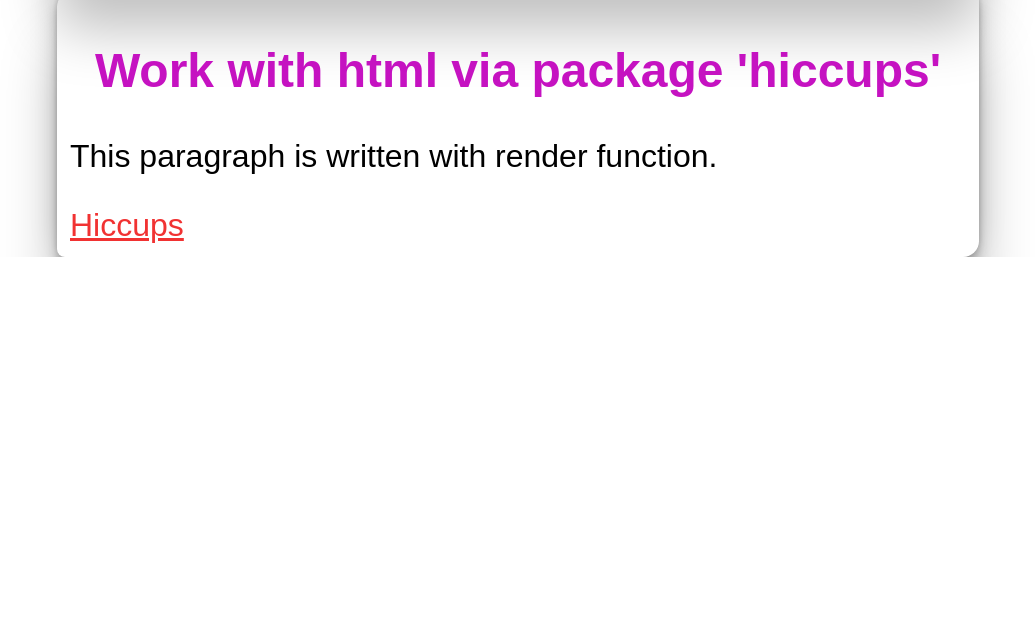
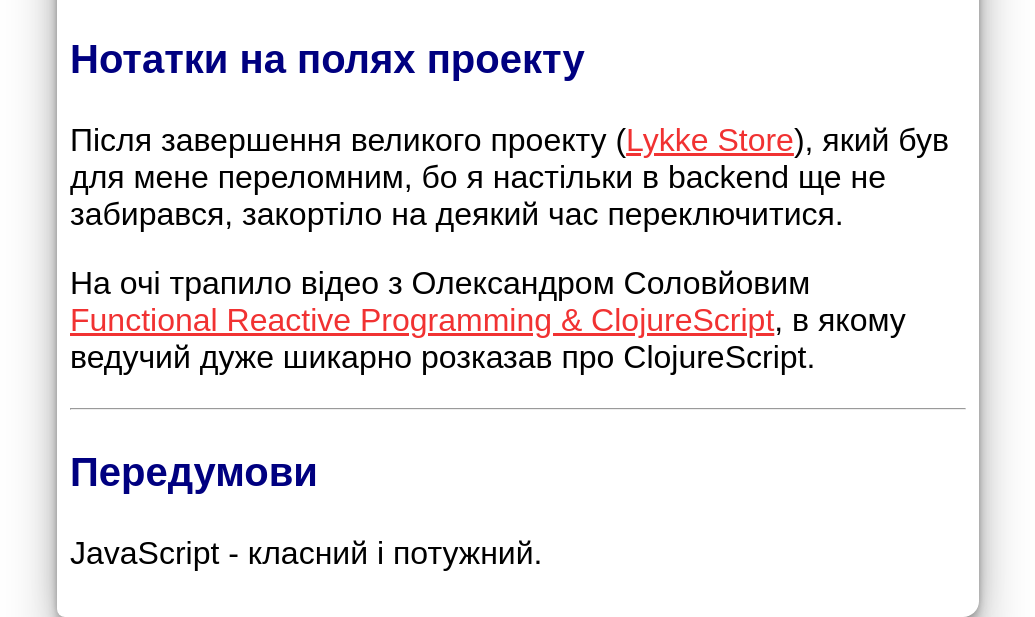
Before and after one commit to MarkAlexI/clojureScriptApp, a website: page index.html in a window 1280 px wide. Shown: the part 760-1377 px from the top of the page, without its empty margins (122-1157 px from the left). Before the commit the page ends 1017 px from the top, so only its background shows below. Drawn offline with Linux system fonts and the light colour scheme.

Commit message:
Written some text about ClojureScript.

```diff
--- a/package.json
+++ b/package.json
@@ -2,6 +2,6 @@
   "name": "clojureScriptApp",
   "author": "markalexi",
   "description": "Simple static site on clojureScript",
-  "version": "1.5.0",
+  "version": "1.6.0",
   "private": true
 }
--- a/style.css
+++ b/style.css
@@ -36,6 +36,12 @@
   color: var(--color-purple);
 }
 
+.site__small_header {
+  font-size: 2.5rem;
+  text-align: left;
+  color: navy;
+}
+
 .site__paragraph, .external-link {
   font-size: 2rem;
   text-align: left;
@@ -50,11 +56,12 @@
   box-shadow: rgba(0, 0, 0, 0.25) 0px 54px 55px, rgba(0, 0, 0, 0.12) 0px -12px 30px, rgba(0, 0, 0, 0.12) 0px 4px 6px, rgba(0, 0, 0, 0.17) 0px 12px 13px, rgba(0, 0, 0, 0.09) 0px -3px 5px;
   border-radius: 1rem .5rem 1rem .5rem;
   padding: .8rem;
-  margin-bottom: 1rem;
+  margin-bottom: 1.5rem;
   transition: 0.3s;
 }
 
 .container:hover {
   box-shadow: rgba(0, 0, 0, 0.4) 0px 2px 4px, rgba(0, 0, 0, 0.3) 0px 7px 13px -3px, rgba(0, 0, 0, 0.2) 0px -3px 0px inset;
   color: var(--color-dark-grey);
+  background: lightcyan;
 }
```
Also changed, not shown: out/main.js, 1 other file.
